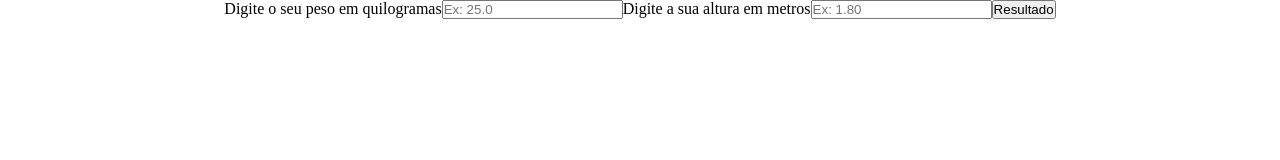
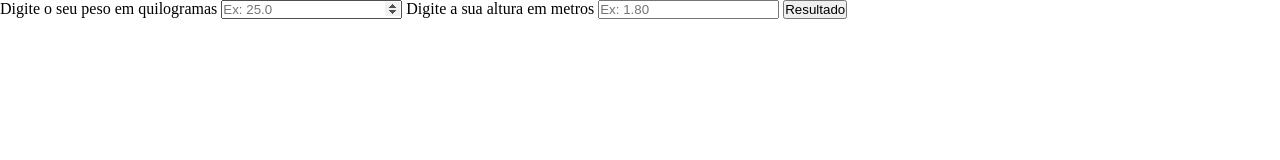
Before and after one commit to AlvesBenvindo/IMC, a website: page src/index.html in a window 1280 px wide. Drawn offline with Linux system fonts and the light colour scheme; files that its build step writes are made by us from their sources.

Commit message:
primeira css processado

```diff
--- a/src/index.html
+++ b/src/index.html
@@ -3,17 +3,17 @@
 <head>
     <meta charset="UTF-8">
     <meta name="viewport" content="width=device-width, initial-scale=1.0">
-    <link rel="stylesheet" href="./public/assets/css/style.css">
+    <link rel="stylesheet" href="./public/css/style.css">
     <title>Saiba o seu IMC</title>
 </head>
 <body>
 
     <section id="form">
-        <label class="labelForm" for="peso">Digite o seu peso em quilogramas</label>
-        <input id="peso" class="inputForm" type="number" placeholder="Ex: 25.0">
+        <label class="label-form" for="peso">Digite o seu peso em quilogramas</label>
+        <input id="peso" class="input-form" type="number" placeholder="Ex: 25.0">
 
-        <label class="labelForm" for="altura">Digite a sua altura em metros</label>
-        <input id="altura" class="inputForm" type="number" placeholder="Ex: 1.80">
+        <label class="label-form" for="altura">Digite a sua altura em metros</label>
+        <input id="altura" class="input-form" type="number" placeholder="Ex: 1.80">
 
         <input type="button" value="Resultado">
     </section>
--- a/src/public/css/style.css
+++ b/src/public/css/style.css
@@ -5,6 +5,6 @@
 }
 
 #form {
-  display: flex;
-  justify-content: center;
+  display: block;
+  /*justify-content: center;*/
 }
```
